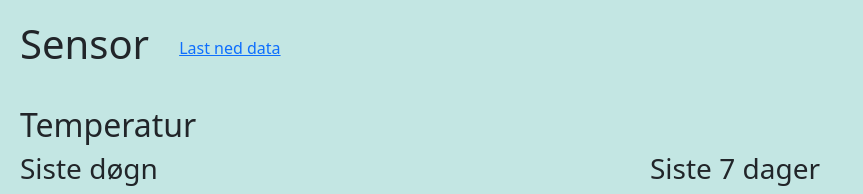
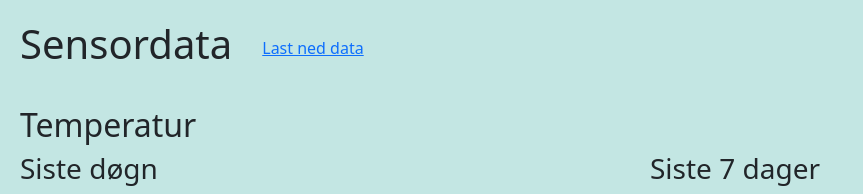
Before and after one commit to Elsys-Gruppe-1/ServerSide, a Flask app: page /sensor in a window 1280 px wide. Shown: the part 72-266 px from the top of the page, without its empty margins (0-863 px from the left). Run offline with Flask 3, Linux system fonts and the light colour scheme; data that the repository does not hold is empty.

Commit message:
sensordata ikke sensor

```diff
--- a/app/templates/sensor.html
+++ b/app/templates/sensor.html
@@ -10,7 +10,7 @@
 <div class="sensor-container" style="max-width: 1400px; margin: auto; padding: 20px;">
 
     <div style="display: flex; align-items: center; gap: 30px; margin-bottom: 30px;">
-        <h1>Sensor</h1>
+        <h1>Sensordata</h1>
 
         <a href="{{ url_for('sensor.download_data') }}" class="download-btn">
             Last ned data
```
